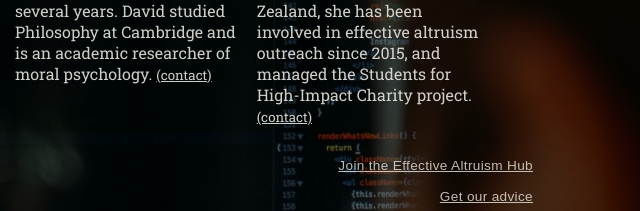
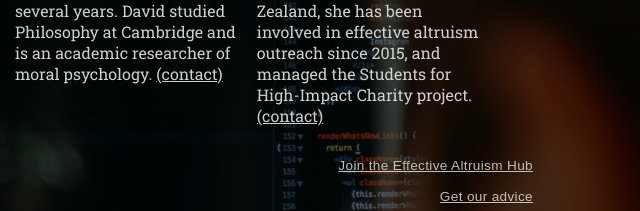
Before and after one commit to localeanetwork/localeanetwork.github.io, a plain HTML site: page index.html in a window 1280 px wide. Shown: the part 1728-1939 px from the top of the page, 487-1127 px from the left. Drawn offline with Linux system fonts and the light colour scheme.

Commit message:
Applying style fixes

```diff
--- a/index.html
+++ b/index.html
@@ -55,14 +55,14 @@
             <div class="column"><strong>David Moss</strong><br>
                 <p>
                     is Director of Research at Rethink Charity, focusing on measurement and evaluation. He previously worked for Charity Science and has worked on the EA Survey for several years. David studied Philosophy at Cambridge and is an academic researcher of moral psychology.
-                    <small><a href="mailto:david@eahub.org">(contact)</a></small>
+                    <a href="mailto:david@eahub.org">(contact)</a>
                 </p>
             </div>
 
             <div class="column"><strong>Catherine Low</strong><br>
                 <p>
                     gained a PhD in particle physics from The University of Melbourne and worked as a Science, Physics and Ethics teacher. A founding member of Effective Altruism New Zealand, she has been involved in effective altruism outreach since 2015, and managed the Students for High-Impact Charity project.
-                    <small><a href="mailto:catherine@eahub.org">(contact)</a></small>
+                    <a href="mailto:catherine@eahub.org">(contact)</a>
                 </p>
             </div>
         </div>
```
